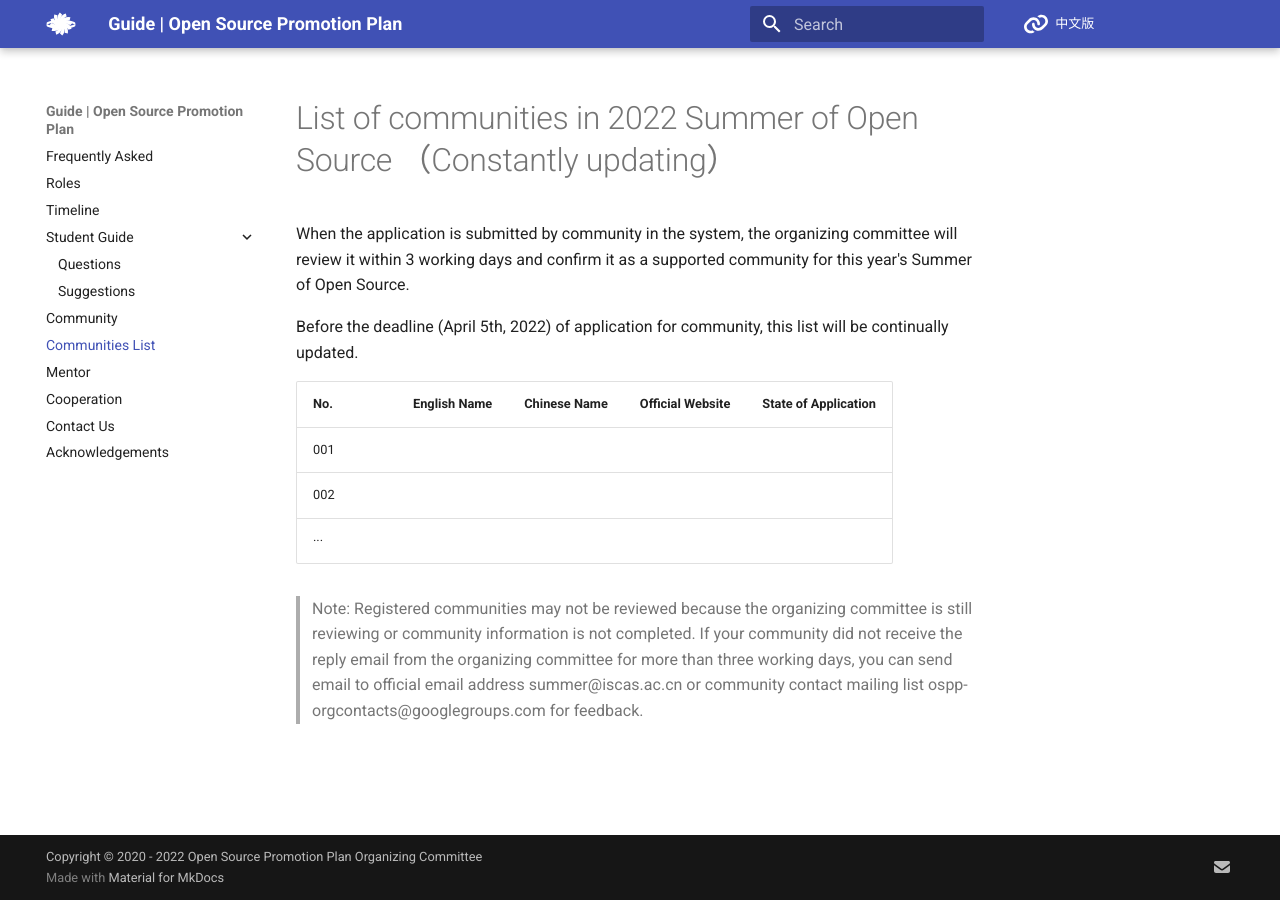
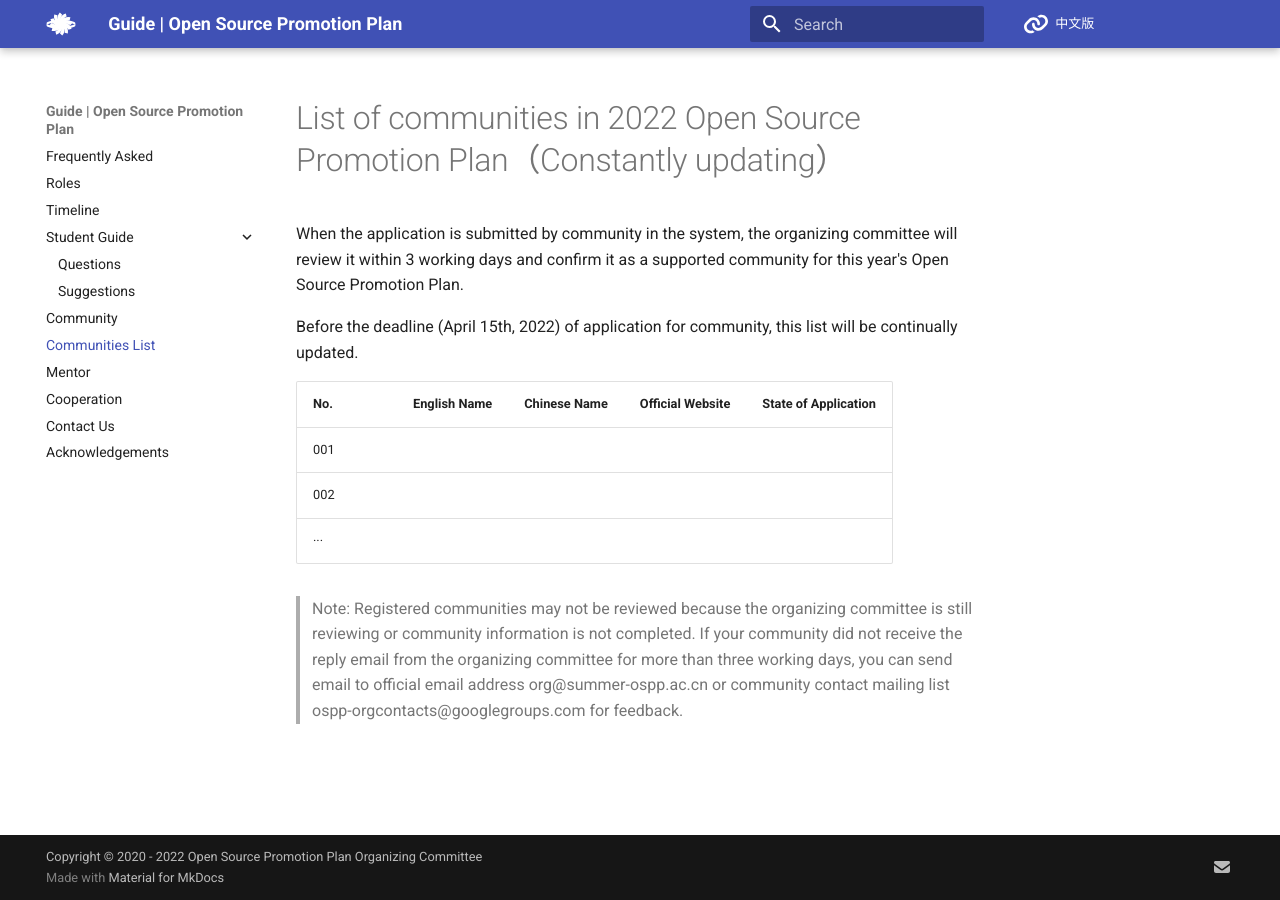
Before and after one commit to summer-ospp/help-en, an MkDocs documentation site: the page built from docs/communities-list.md, in a window 1280 px wide. Built offline with MkDocs 1.6.1 and Material for MkDocs 9.7.7, drawn with Linux system fonts in a browser that asks for light colours; comment, search, counter and statistics services are not loaded.

Commit message:
Update communities-list.md

```diff
--- a/docs/communities-list.md
+++ b/docs/communities-list.md
@@ -1,8 +1,8 @@
-# List of communities in 2022 Summer of Open Source （Constantly updating）
+# List of communities in 2022 Open Source Promotion Plan（Constantly updating）
 
-When the application is submitted by community in the system, the organizing committee will review it within 3 working days and confirm it as a supported community for this year's Summer of Open Source.
+When the application is submitted by community in the system, the organizing committee will review it within 3 working days and confirm it as a supported community for this year's Open Source Promotion Plan.
 
-Before the deadline (April 5th, 2022) of application for community, this list will be continually updated.
+Before the deadline (April 15th, 2022) of application for community, this list will be continually updated.
 
 | No.  | English Name | Chinese Name | Official Website | State of Application |
 | ---- | ------------ | ------------ | ---------------- | -------------------- |
@@ -10,4 +10,6 @@ Before the deadline (April 5th, 2022) of application for community, this list wi
 | 002  |              |              |                  |                      |
 | ···  |              |              |                  |                      |
 
-> Note: Registered communities may not be reviewed because the organizing committee is still reviewing or community information is not completed. If your community did not receive the reply email from the organizing committee for more than three working days, you can send email to official email address summer@iscas.ac.cn or community contact mailing list ospp-orgcontacts@googlegroups.com for feedback.
+> Note: Registered communities may not be reviewed because the organizing committee is still reviewing or community information is not completed. If your community did not receive the reply email from the organizing committee for more than three working days, you can send email to official email address org@summer-ospp.ac.cn or community contact mailing list ospp-orgcontacts@googlegroups.com for feedback.
+>
+>
```
